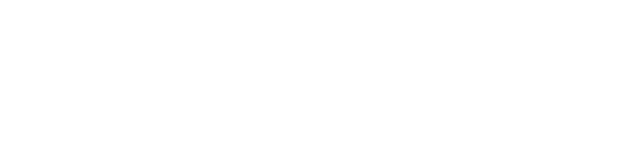
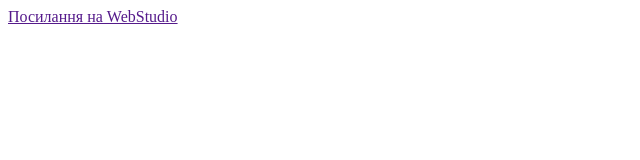
Before and after one commit to KaterynaFurtat/goit-markup-hw-01, a plain HTML site: page index.html in a window 1280 px wide. Shown: the whole page, without its empty margins (0-640 px from the left). Drawn offline with Linux system fonts and the light colour scheme.

Commit message:
update index.html

```diff
--- a/index.html
+++ b/index.html
@@ -7,6 +7,11 @@
     <title>Document</title>
 </head>
 <body>
+    <header>
+        <a href="">
+            Посилання на WebStudio
+        </a>
+    </header>
 
 </body>
 </html>
```
